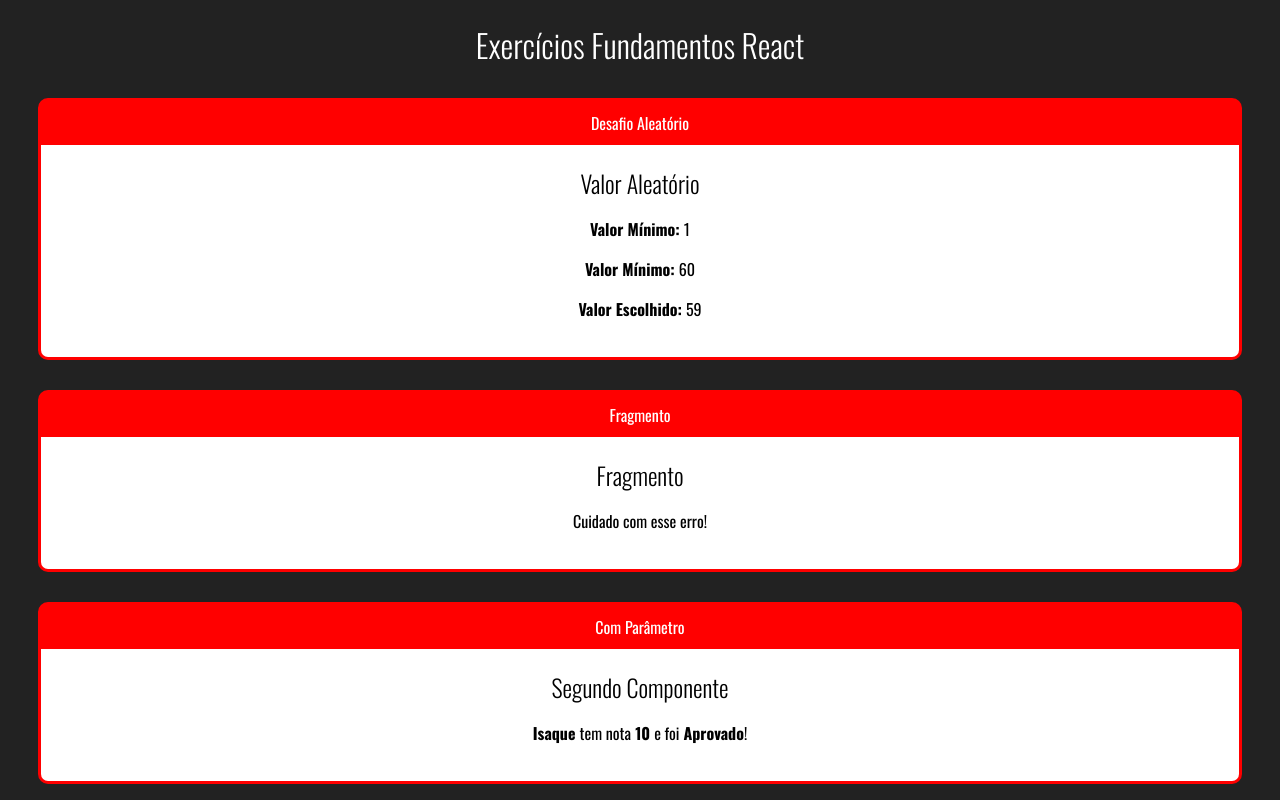
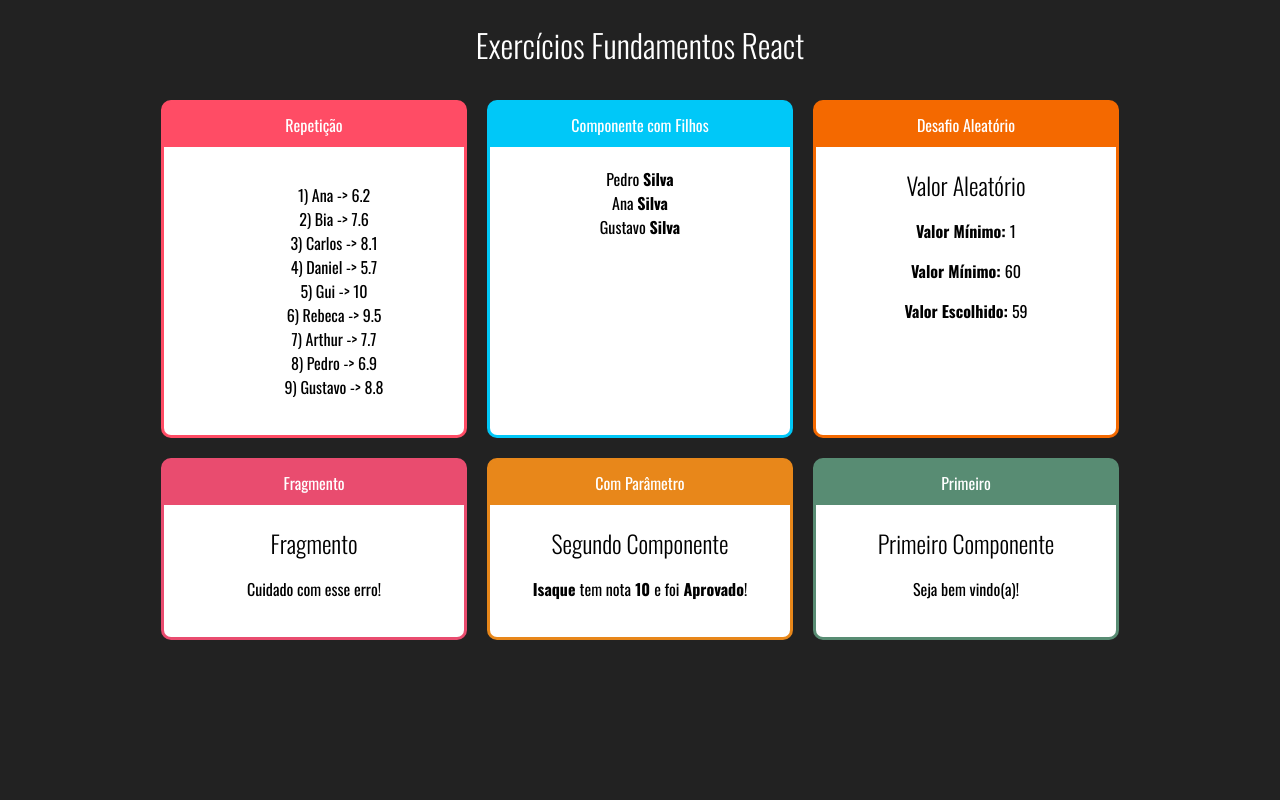
Before and after one commit to Isaque96/react-fundamentals, a React (Create React App) app: page / in a window 1280 px wide. Shown: the top 800 px of the page. Built offline with nearby package versions, Linux system fonts and the light colour scheme.

Commit message:
a few more classes

```diff
--- /dev/null
+++ b/src/App.css
@@ -0,0 +1,5 @@
+.App .Cards {
+  display: flex;
+  justify-content: center;
+  flex-wrap: wrap;
+}
--- a/src/App.jsx
+++ b/src/App.jsx
@@ -1,5 +1,9 @@
 import React from "react";
+import "./App.css";
 
+import StudentsList from "./components/repetition/StudentsList";
+import Family from "./components/basics/Family";
+import FamilyMember from "./components/basics/FamilyMember";
 import Card from "./components/layout/Card";
 import Random from "./components/basics/Random";
 import Fragment from "./components/basics/Fragment";
@@ -8,20 +12,36 @@ import First from "./components/basics/First";
 
 export default function App(_) {
   return (
-    <div id="app">
+    <div className="App">
       <h1>Exercícios Fundamentos React</h1>
-      <Card titulo="Desafio Aleatório">
+      <div className="Cards">
+        <Card titulo="Repetição" color="#FF4C65">
+          <StudentsList />
+        </Card>
+        <Card titulo="Componente com Filhos" color="#00C8F8">
+          <Family sobrenome="Silva">
+            <FamilyMember nome="Pedro" />
+            <FamilyMember nome="Ana" />
+            <FamilyMember nome="Gustavo" />
+          </Family>
+        </Card>
+        <Card titulo="Desafio Aleatório" color="#F46900">
           <Random min={1} max={60} />
         </Card>
-      <Card titulo="Fragmento">
+        <Card titulo="Fragmento" color="#E94C6F">
           <Fragment />
         </Card>
-      <Card titulo="Com Parâmetro">
-        <WithParameter titulo="Segundo Componente" aluno="Isaque" nota={9.8} />
+        <Card titulo="Com Parâmetro" color="#E8871A">
+          <WithParameter
+            titulo="Segundo Componente"
+            aluno="Isaque"
+            nota={9.8}
+          />
         </Card>
-      <Card titulo="Primeiro">
+        <Card titulo="Primeiro" color="#588C73">
           <First />
         </Card>
       </div>
+    </div>
   );
 }
--- /dev/null
+++ b/src/components/basics/Family.jsx
@@ -0,0 +1,12 @@
+import React, { cloneElement } from "react";
+
+export default function Family(props) {
+  console.log(typeof props.children.map);
+  return (
+    <div>
+      {props.children.map((child, idx) => {
+        return cloneElement(child, { ...props, key: idx });
+      })}
+    </div>
+  );
+}
--- /dev/null
+++ b/src/components/basics/FamilyMember.jsx
@@ -0,0 +1,9 @@
+import React from "react";
+
+export default function FamilyMember(props) {
+  return (
+    <div>
+      {props.nome} <strong>{props.sobrenome}</strong>
+    </div>
+  );
+}
--- /dev/null
+++ b/src/components/data/students.js
@@ -0,0 +1,13 @@
+const students = [
+  { id: 1, nome: "Ana", nota: 6.2 },
+  { id: 2, nome: "Bia", nota: 7.6 },
+  { id: 3, nome: "Carlos", nota: 8.1 },
+  { id: 4, nome: "Daniel", nota: 5.7 },
+  { id: 5, nome: "Gui", nota: 10.0 },
+  { id: 6, nome: "Rebeca", nota: 9.5 },
+  { id: 7, nome: "Arthur", nota: 7.7 },
+  { id: 8, nome: "Pedro", nota: 6.9 },
+  { id: 9, nome: "Gustavo", nota: 8.8 },
+];
+
+export default students;
--- a/src/components/layout/Card.css
+++ b/src/components/layout/Card.css
@@ -1,9 +1,12 @@
 .Card {
-  background-color: red;
-  border: 3px solid red;
+  border: 3px solid;
   border-radius: 10px;
   overflow: hidden;
-  margin: 30px;
+  margin: 10px;
+  display: flex;
+  flex-direction: column;
+  min-width: 300px;
+  max-width: 300px;
 }
 
 .Card .Title {
@@ -16,4 +19,5 @@
   background-color: white;
   color: black;
   padding: 20px;
+  flex-grow: 1;
 }
--- a/src/components/layout/Card.jsx
+++ b/src/components/layout/Card.jsx
@@ -2,8 +2,13 @@ import React from "react";
 import "./Card.css";
 
 export default function Card(props) {
+  const cardStyle = {
+    backgroundColor: props.color || "#F00",
+    borderColor: props.color || "#F00",
+  };
+
   return (
-    <div className="Card">
+    <div className="Card" style={cardStyle}>
       <div className="Title">{props.titulo}</div>
       <div className="Content">{props.children}</div>
     </div>
--- /dev/null
+++ b/src/components/repetition/StudentsList.jsx
@@ -0,0 +1,18 @@
+import React from "react";
+import students from "../../components/data/students";
+
+export default function StudentsList(props) {
+  const studentsJsx = students.map((aluno) => {
+    return (
+      <li key={aluno.id}>
+        {aluno.id}) {aluno.nome} {"->"} {aluno.nota}
+      </li>
+    );
+  });
+
+  return (
+    <div>
+      <ul style={{ listStyle: "none" }}>{studentsJsx}</ul>
+    </div>
+  );
+}
```
Also changed, not shown: src/components/data/products.js (added). Lines whose indentation alone changed are shown as unchanged.
